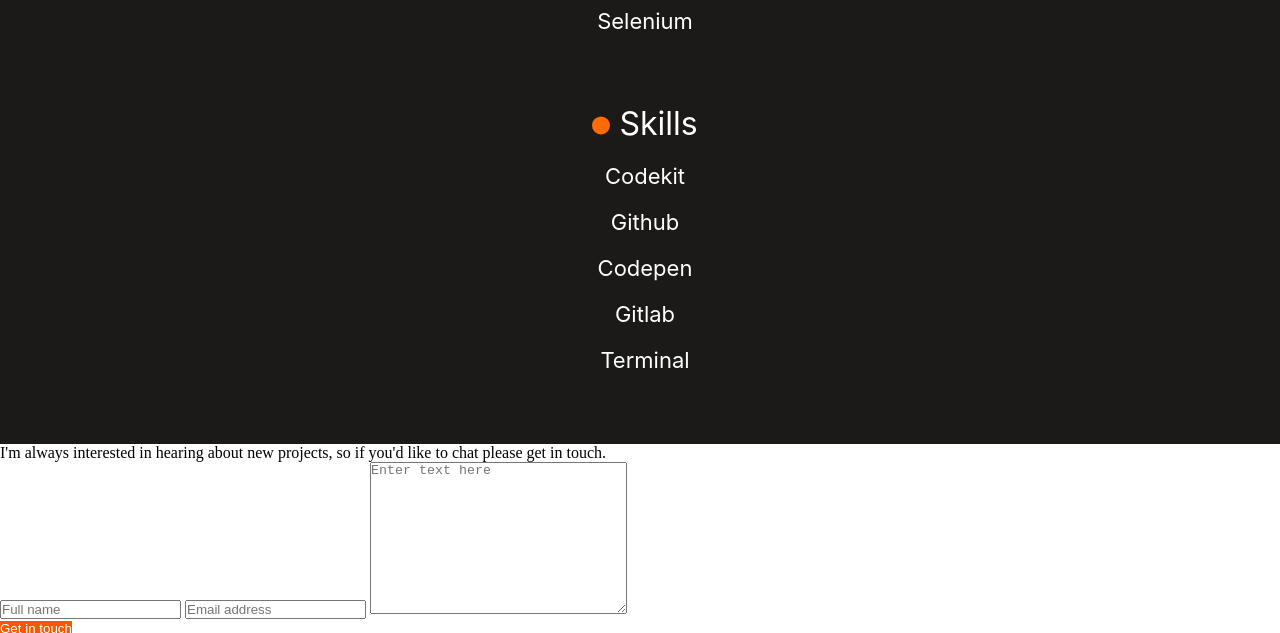
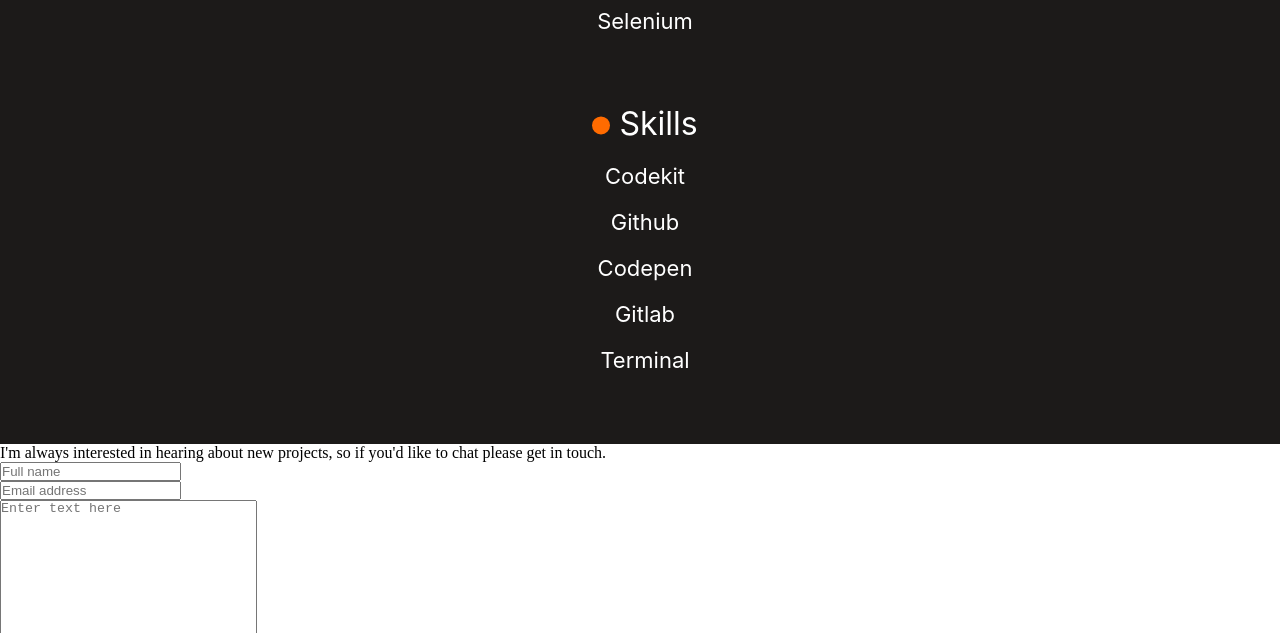
Before and after one commit to masangana/Portfolio, a website: page index.html in a window 1280 px wide. Shown: the part 5932-6565 px from the top of the page. Drawn offline with Linux system fonts and the light colour scheme.

Commit message:
Add flex to foem in footer

```diff
--- a/style.css
+++ b/style.css
@@ -410,6 +410,11 @@
   flex-direction: column;
 }
 
+#form {
+  display: flex;
+  flex-direction: column;
+}
+
 /* --end-- */
 
 /* --footer style section-- */
```
